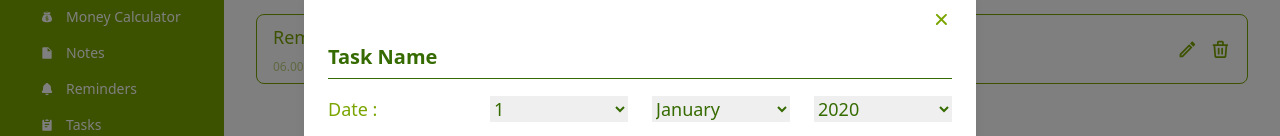
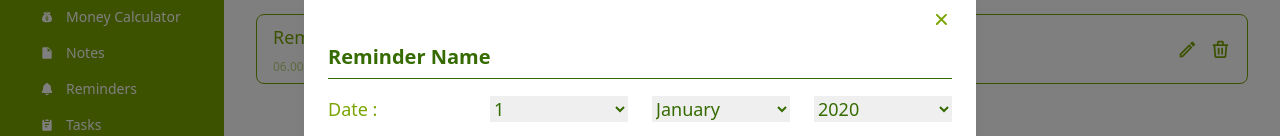
Before and after one commit to allsyalwaa/TrackIt, a React (Vite) app: page /reminders in a window 1280 px wide. Both pictures are taken after a click on the button 1187 px from the left and 159 px from the top of the page. Shown: the part 197-333 px from the top of the page. Built offline with nearby package versions, Linux system fonts and the light colour scheme.

Commit message:
refactor: Update placeholder text in AddReminder component

```diff
--- a/src/components/ui/AddReminder.jsx
+++ b/src/components/ui/AddReminder.jsx
@@ -36,7 +36,7 @@ export default function AddReminder({ onClose }) {
                 id="title"
                 name="title"
                 className="w-full border-none placeholder-secondary outline-none placeholder:text-xl placeholder:font-semibold"
-                placeholder="Task Name"
+                placeholder="Reminder Name"
               />
               <hr className="border-t-1 mt-2 w-full border-secondary" />
 
```
